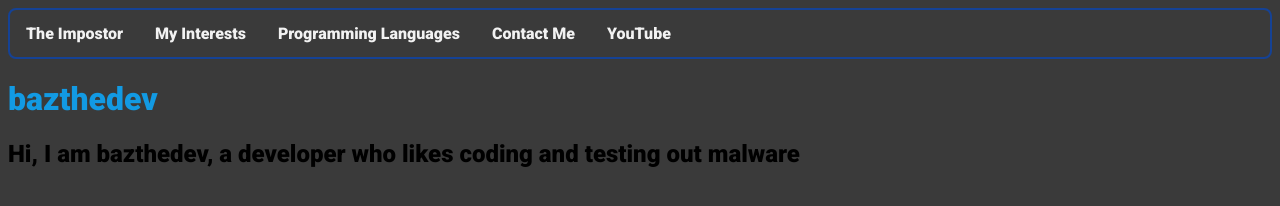
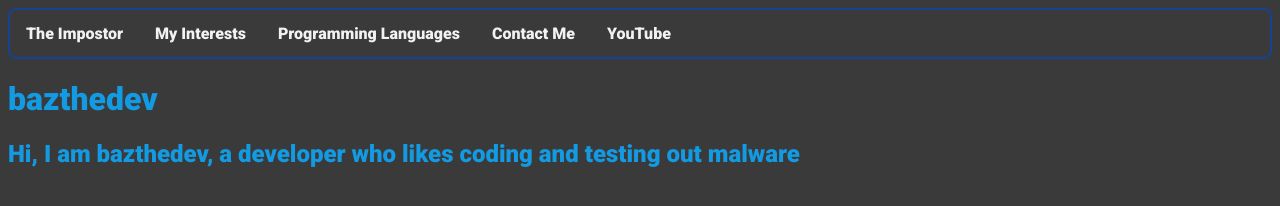
Before and after one commit to bazthedev/bazthedev.github.io, a plain HTML site: page index.html in a window 1280 px wide. Drawn offline with Linux system fonts and the light colour scheme.

Commit message:
Update style.css

```diff
--- a/style.css
+++ b/style.css
@@ -1,6 +1,7 @@
 @import url('https://fonts.googleapis.com/css2?family=Roboto:wght@900&display=swap');
 html{
-  font-family:Roboto, -apple-system, BlinkMacSystemFont, 'Segoe UI', Roboto, Oxygen, Ubuntu, Cantarell, 'Open Sans', 'Helvetica Neue', sans-serif
+  font-family:Roboto, -apple-system, BlinkMacSystemFont, 'Segoe UI', Roboto, Oxygen, Ubuntu, Cantarell, 'Open Sans', 'Helvetica Neue', sans-serif;
+  color:#129ae3;
 }
 h1{
   color:#129ae3
```
